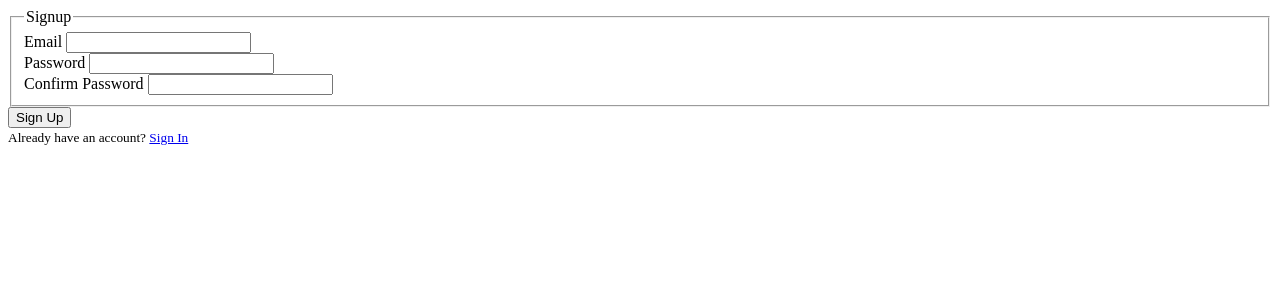
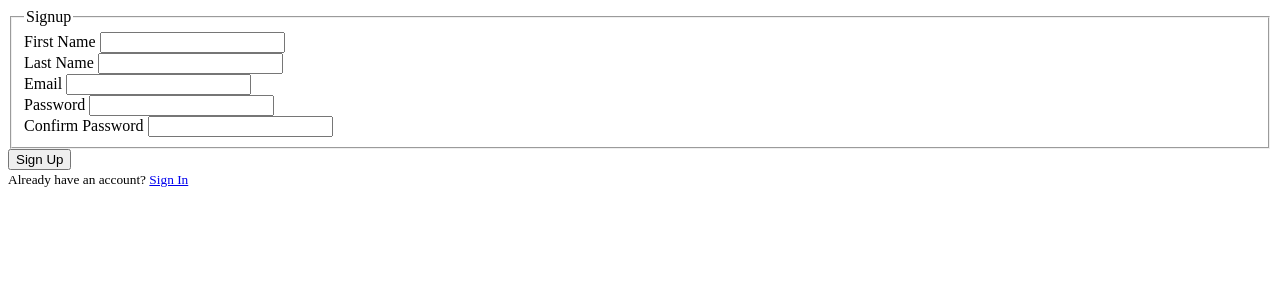
Before and after one commit to cmyk505/better-bets, a Flask app: page /register in a window 1280 px wide. Shown: the top 300 px of the page. Run offline with Flask 2, Linux system fonts and the light colour scheme.

Commit message:
added functionality to store user registeration info in db

```diff
--- a/app.py
+++ b/app.py
@@ -3,7 +3,7 @@ from flask import Flask, request, redirect, render_template, url_for, flash, jso
 import os
 import json
 from datetime import date
-from models import db, connect_db, Bet, Event
+from models import db, connect_db, Bet, Event, bcrypt, User
 from forms import RegistrationForm, LoginForm
 
 app = Flask(__name__)
@@ -31,8 +31,12 @@ def render_home_page():
 def register():
     form = RegistrationForm()
     if form.validate_on_submit():
-        flash(f'Account created for {form.email.data}! 🙌🏼', 'success')
-        return redirect(url_for('render_home_page'))
+        hashed_password = bcrypt.generate_password_hash(form.password.data).decode('utf-8')
+        user = User(first_name=form.first_name.data, last_name=form.last_name.data, email=form.email.data, hashed_password=hashed_password)
+        db.session.add(user)
+        db.session.commit()
+        flash(f'Account created for {form.email.data}!🙌🏼 You can now log in.', 'success')
+        return redirect(url_for('login'))
     return render_template('register.html', title='Register', form=form)
 
 @app.route("/login", methods=['GET', 'POST'])
--- a/forms.py
+++ b/forms.py
@@ -7,6 +7,8 @@ class RegistrationForm(FlaskForm):
     email = StringField('Email', validators=[DataRequired(), Email()])
     password = PasswordField('Password', validators=[DataRequired()])
     confirm_password = PasswordField('Confirm Password', validators=[DataRequired(), EqualTo('password')])
+    first_name = StringField("First Name", validators=[DataRequired()])
+    last_name = StringField("Last Name", validators=[DataRequired()])
 
     submit = SubmitField('Sign Up')
 
--- a/templates/register.html
+++ b/templates/register.html
@@ -10,6 +10,41 @@
         <!--All of the classes listed in the form-group below are for future bootstrap implementation-->
         <fieldset class="form-group">
             <legend class="border-bottom">Signup</legend>
+
+            <div class="form-group">
+                {{ form.first_name.label(class="form-control-label") }}
+                <!-- The following validation code relies on bootstrap, which has not been implemented in base.html yet. -->
+                {% if form.first_name.errors %}
+                    {{ form.first_name(class="form-control is-invalid") }}
+                    <div class="invalid-feedback">
+                        {% for error in form.first_name.errors %}
+                            <span>
+                                {{ error }}
+                            </span>
+                        {% endfor %}
+                    </div>
+                {% else %}
+                    {{ form.first_name(class="form-control") }}
+                {% endif %}
+            </div>
+
+            <div class="form-group">
+                {{ form.last_name.label(class="form-control-label") }}
+                <!-- The following validation code relies on bootstrap, which has not been implemented in base.html yet. -->
+                {% if form.last_name.errors %}
+                    {{ form.last_name(class="form-control is-invalid") }}
+                    <div class="invalid-feedback">
+                        {% for error in form.last_name.errors %}
+                            <span>
+                                {{ error }}
+                            </span>
+                        {% endfor %}
+                    </div>
+                {% else %}
+                    {{ form.last_name(class="form-control") }}
+                {% endif %}
+            </div>
+
             <div class="form-group">
                 {{ form.email.label(class="form-control-label") }}
                 <!-- The following validation code relies on bootstrap, which has not been implemented in base.html yet. -->
```
Also changed, not shown: models.py (+5 -3 lines).
